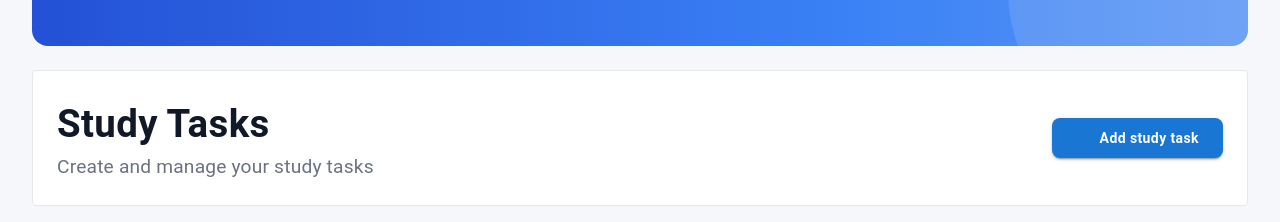
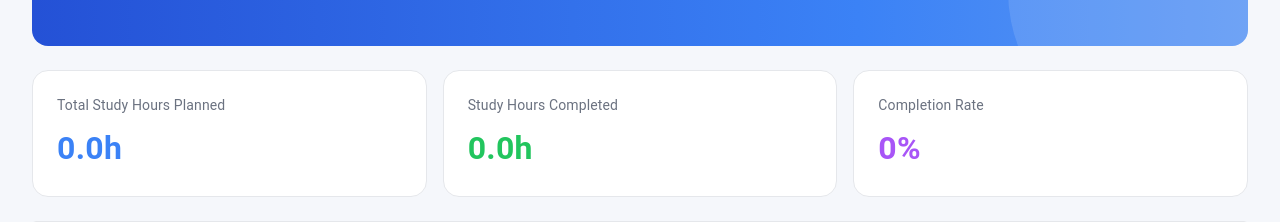
Before and after one commit to gbasupi/My-Student-Study-Planner, a React app in the folder frontend/: page /tasks in a window 1280 px wide. Shown: the part 330-552 px from the top of the page. Built offline with nearby package versions, Linux system fonts and the light colour scheme; no server answers; sample sign-in values are in the browser's storage; some icons are missing; the HTML template or start-up script is replaced by a standard one.

Commit message:
Form Validation

```diff
--- a/frontend/src/forms/ExamForm.jsx
+++ b/frontend/src/forms/ExamForm.jsx
@@ -7,6 +7,7 @@ import {
   Button,
   TextField,
   MenuItem,
+  Alert,
 } from "@mui/material";
 import { getModules } from "../api/api";
 
@@ -21,6 +22,7 @@ const emptyForm = {
 export default function ExamForm({ open, onClose, onSubmit, initialData }) {
   const [modules, setModules] = useState([]);
   const [formData, setFormData] = useState(emptyForm);
+  const [dateError, setDateError] = useState("");
 
   const formatDateTimeLocal = (dateString) => {
     if (!dateString) return "";
@@ -59,6 +61,7 @@ export default function ExamForm({ open, onClose, onSubmit, initialData }) {
     } else {
       setFormData(emptyForm);
     }
+    setDateError("");
   }, [initialData, open]);
 
   const handleChange = (e) => {
@@ -67,9 +70,27 @@ export default function ExamForm({ open, onClose, onSubmit, initialData }) {
       ...prev,
       [name]: value,
     }));
+
+    if (name === "exam_date") {
+      if (value && new Date(value) <= new Date()) {
+        setDateError("Exam date must be in the future.");
+      } else {
+        setDateError("");
+      }
+    }
   };
 
   const handleSubmit = () => {
+    if (!formData.exam_date) {
+      setDateError("Please select an exam date.");
+      return;
+    }
+
+    if (new Date(formData.exam_date) <= new Date()) {
+      setDateError("Exam date must be in the future.");
+      return;
+    }
+
     onSubmit({
       ...formData,
       module: Number(formData.module),
@@ -83,6 +104,11 @@ export default function ExamForm({ open, onClose, onSubmit, initialData }) {
       </DialogTitle>
 
       <DialogContent>
+        {dateError && (
+          <Alert severity="error" sx={{ mb: 1, mt: 1 }}>
+            {dateError}
+          </Alert>
+        )}
         <TextField
           select
           fullWidth
@@ -121,6 +147,9 @@ export default function ExamForm({ open, onClose, onSubmit, initialData }) {
           value={formData.exam_date}
           onChange={handleChange}
           InputLabelProps={{ shrink: true }}
+          inputProps={{ min: new Date().toISOString().slice(0, 16) }}
+          error={!!dateError}
+          helperText={dateError}
         />
 
         <TextField
--- a/frontend/src/forms/StudyTaskForm.jsx
+++ b/frontend/src/forms/StudyTaskForm.jsx
@@ -80,6 +80,10 @@ export default function StudyTaskForm({
 
   const handleSubmit = (e) => {
     e.preventDefault();
+    if (!form.duration_minutes) {
+      alert("Please select a study duration.");
+      return;
+    }
     onSubmit({
       ...form,
       module: form.module ? Number(form.module) : null,
--- a/frontend/src/views/StudyTasks.jsx
+++ b/frontend/src/views/StudyTasks.jsx
@@ -1,4 +1,5 @@
 import { useEffect, useState } from "react";
+import { Box, Paper, Typography } from "@mui/material";
 import TableView from "../components/TableView";
 import StudyTaskForm from "../forms/StudyTaskForm";
 import {
@@ -8,14 +9,38 @@ import {
   deleteTask,
 } from "../api/api";
 
+function StatCard({ label, value, color }) {
+  return (
+    <Paper
+      elevation={0}
+      sx={{
+        flex: 1,
+        p: 3,
+        borderRadius: 4,
+        border: "1px solid #e5e7eb",
+        bgcolor: "#fff",
+      }}
+    >
+      <Typography sx={{ fontSize: 14, color: "#6b7280", mb: 1 }}>
+        {label}
+      </Typography>
+      <Typography sx={{ fontSize: 32, fontWeight: 700, color }}>
+        {value}
+      </Typography>
+    </Paper>
+  );
+}
+
 export default function StudyTasks() {
   const [tasks, setTasks] = useState([]);
+  const [rawTasks, setRawTasks] = useState([]);
   const [openForm, setOpenForm] = useState(false);
   const [selectedTask, setSelectedTask] = useState(null);
 
   const fetchTasks = async () => {
     try {
       const data = await getTasks();
+      setRawTasks(data);
 
       const formatted = data.map((task) => ({
         id: task.id,
@@ -40,6 +65,16 @@ export default function StudyTasks() {
     fetchTasks();
   }, []);
 
+  // Stat calculations
+  const totalMinutes = rawTasks.reduce((sum, t) => sum + (t.duration_minutes || 0), 0);
+  const completedMinutes = rawTasks
+    .filter((t) => t.is_completed === true || t.is_completed === "true")
+    .reduce((sum, t) => sum + (t.duration_minutes || 0), 0);
+  const completionRate =
+    totalMinutes > 0 ? Math.round((completedMinutes / totalMinutes) * 100) : 0;
+
+  const toHours = (mins) => (mins / 60).toFixed(1) + "h";
+
   const handleOpenForm = (task = null) => {
     setSelectedTask(task);
     setOpenForm(true);
@@ -57,7 +92,6 @@ export default function StudyTasks() {
       } else {
         await createTask(formData);
       }
-
       await fetchTasks();
       handleCloseForm();
     } catch (error) {
@@ -76,6 +110,24 @@ export default function StudyTasks() {
 
   return (
     <>
+      <Box sx={{ display: "flex", gap: 2, mb: 3 }}>
+        <StatCard
+          label="Total Study Hours Planned"
+          value={toHours(totalMinutes)}
+          color="#3b82f6"
+        />
+        <StatCard
+          label="Study Hours Completed"
+          value={toHours(completedMinutes)}
+          color="#22c55e"
+        />
+        <StatCard
+          label="Completion Rate"
+          value={`${completionRate}%`}
+          color="#a855f7"
+        />
+      </Box>
+
       <TableView
         title="Study Tasks"
         subtitle="Create and manage your study tasks"
```
Also changed, not shown: 1 other file (tests, documents, lock files or other folders). Lines whose indentation alone changed are shown as unchanged.
